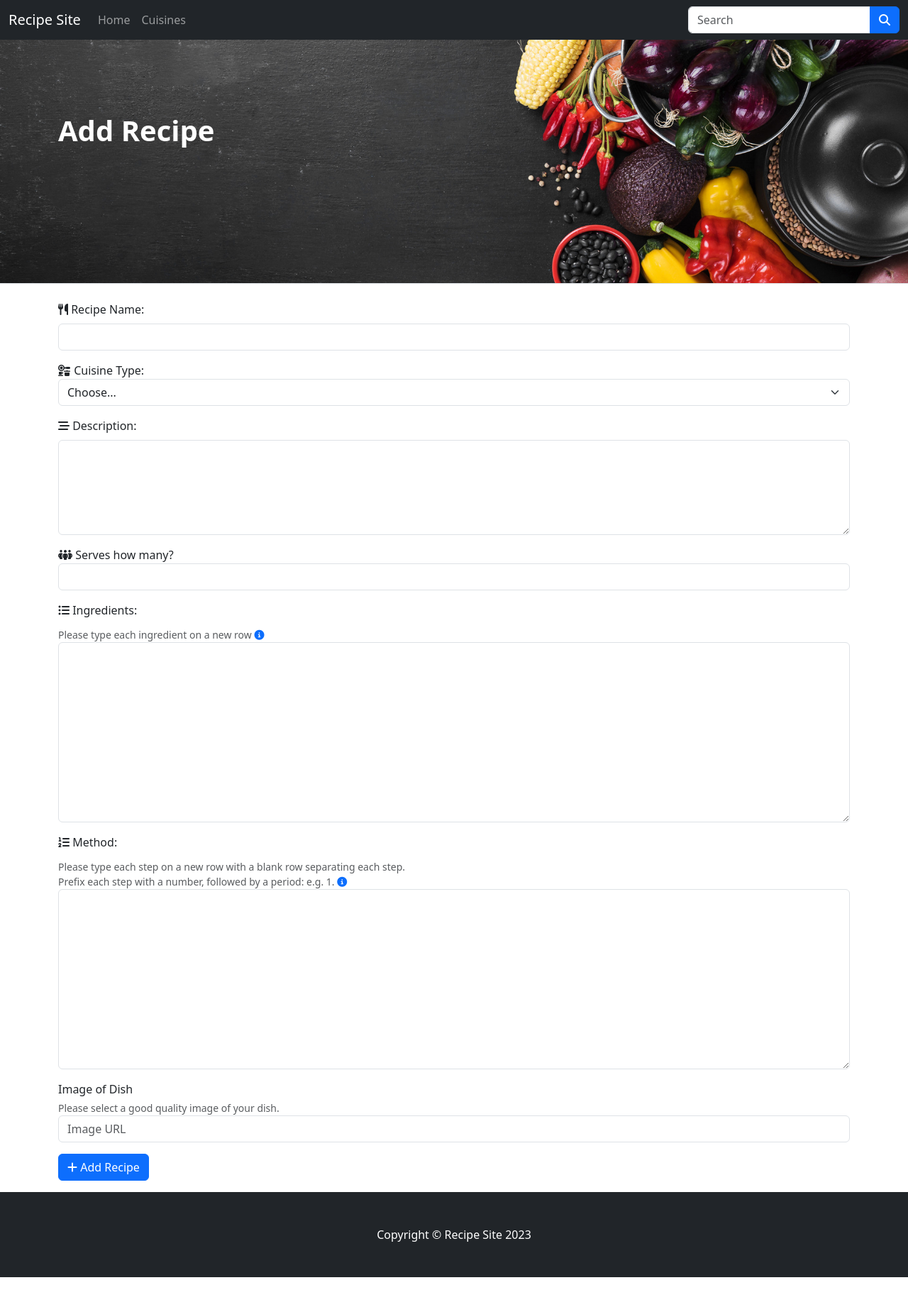
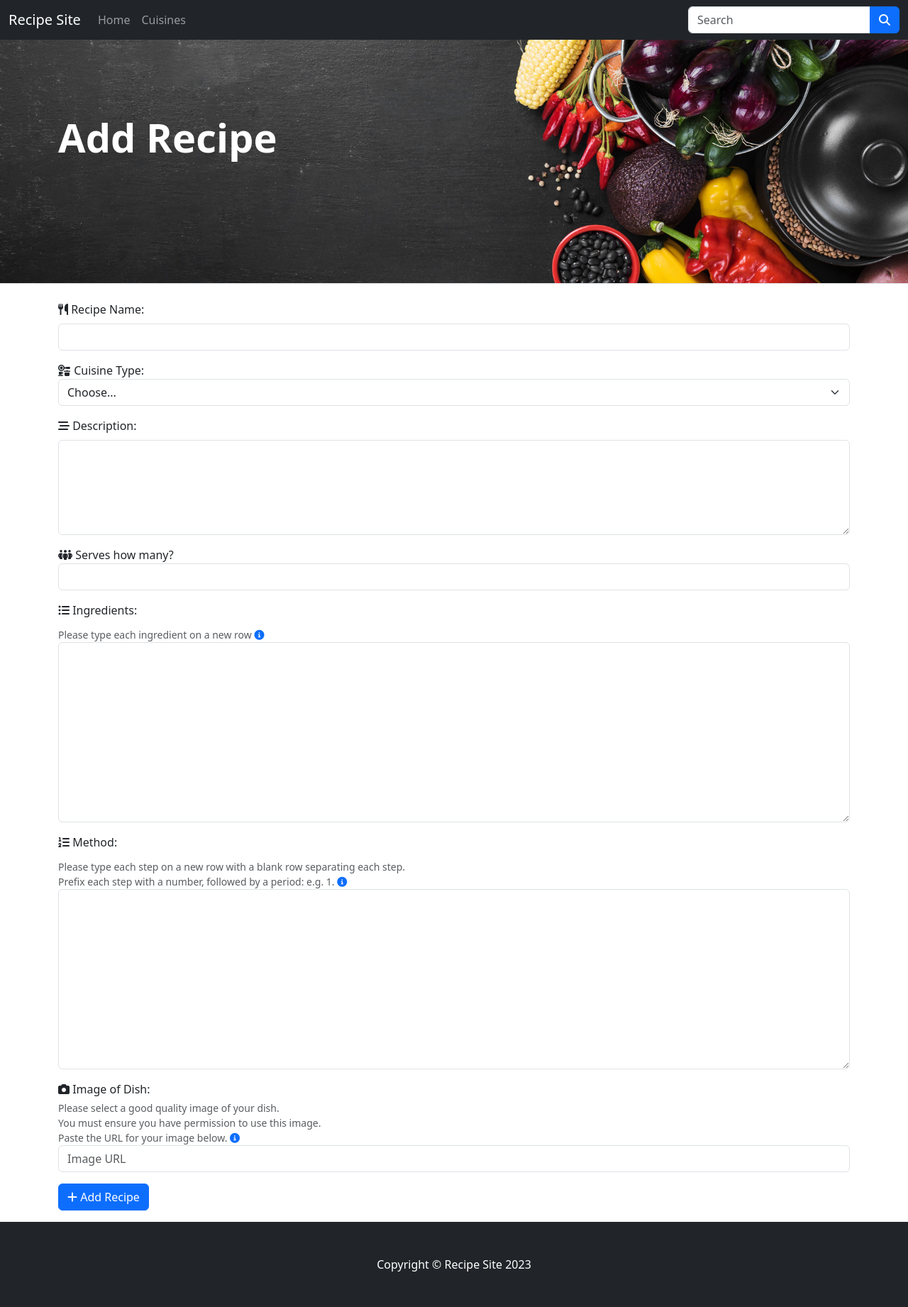
Before and after one commit to ozpc99/My-Recipes, a Flask app: page /add_recipe in a window 1280 px wide. Shown: the whole page at 71% size. Before the commit the page ends 1800 px from the top, so only its background shows below. Run offline with Flask 2, Linux system fonts and the light colour scheme; data that the repository does not hold is empty; some libraries are stand-ins or nearby versions.

Commit message:
Restyled Hero Images
Restyled hero images to same image across all pages.

```diff
--- a/recipe_site/routes.py
+++ b/recipe_site/routes.py
@@ -39,7 +39,7 @@ def results():
     search_value = request.args.get('search_value')
     matching_recipes = Recipe.query.filter(or_(Recipe.recipe_name.ilike(f"%{search_value}%"), Recipe.recipe_description.ilike(f"%{search_value}%"))).all()
     if not matching_recipes:
-        flash("Sorry, we couldn't find what you were looking for", "info")
+        flash("Sorry, we couldn't find what you were looking for", "secondary")
     return render_template("results.html", recipes=matching_recipes)
 
 
--- a/recipe_site/templates/add_recipe.html
+++ b/recipe_site/templates/add_recipe.html
@@ -14,7 +14,7 @@
 <header class="py-5 bg-light border-bottom mb-4">
     <div class="container">
         <div class="text-start" style="margin-top: 10%; margin-bottom: 10%;">
-            <h1 class="fw-bolder text-white">Add Recipe</h1>
+            <h1 class="text-white display-4 fw-bold">Add Recipe</h1>
         </div>
     </div>
 </header>
@@ -166,13 +166,63 @@
         </div>
 
         <!-- Recipe Image -->
-        <label for="recipe_img">Image of Dish</label>
+        <label for="recipe_img">
+            <i class="fa-solid fa-camera"></i> Image of Dish:
+        </label>
         <div id="recipe_ingredientsHelp" class="form-text">
             Please select a good quality image of your dish.
+            <br>
+            You must ensure you have permission to use this image.
+            <br>
+            Paste the URL for your image below.
+            <!-- Button trigger modal -->
+            <a data-bs-toggle="modal" href="#image-modal">
+                <i class="fa-solid fa-circle-info"></i>
+            </a>
         </div>
         <div class="mb-3">
             <input type="text" name="recipe_img" id="recipe_img" placeholder="Image URL"
                 aria-placeholder="Recipe Image URL" aria-label="Recipe Image URL" class="form-control" required>
+        </div>
+        <!-- Method Info Modal -->
+        <div class="modal fade" id="image-modal" tabindex="-1" aria-labelledby="image-modal" aria-hidden="true">
+            <div class="modal-dialog modal-lg">
+                <div class="modal-content">
+                    <div class="modal-header">
+                        <h1 class="modal-title fs-5">Instructions:</h1>
+                        <button type="button" class="btn-close" data-bs-dismiss="modal" aria-label="Close"></button>
+                    </div>
+                    <div class="modal-body">
+                        <div class="alert alert-warning alert-dismissible fade show" role="alert">
+                            <i class="fa-solid fa-triangle-exclamation"></i> <em>Currently, Recipe Site can only accept image uploads via URL.</em>
+                            <button type="button" class="btn-close" data-bs-dismiss="alert" aria-label="Close"></button>
+                        </div>
+                        <p>
+                            <strong>
+                                <i class="fa-solid fa-circle-exclamation"></i>
+                                The image you choose must either be your own, or you must have permission to use it.
+                            </strong>
+                        </p>
+                        <u>If uploading from Google Photos:</u>
+                        <small>(Desktop Only)</small>
+                        <ul style="list-style-type: none; padding: 0; margin: 0;">
+                            <li>1. Navigate to Google Photos and select your chosen image.</li>
+                            <li>2. Right-Click on the image and select: 'Open image in new tab'.</li>
+                            <li>3. Copy the entire URL from the address bar and paste it into the form.</li>
+                        </ul>
+                        <br>
+                        <u>If uploading from another site:</u>
+                        <ul style="list-style-type: none; padding: 0; margin: 0;">
+                            <li>1. Within your browser, navigate to your chosen image.</li>
+                            <li>2. Right-Click on the image and select: 'Open image in new tab'.</li>
+                            <li>3. Copy the entire URL from the address bar and paste it into the form.</li>
+                        </ul>
+                    </div>
+                    <div class="modal-footer">
+                        <button type="button" class="btn btn-secondary" data-bs-dismiss="modal">Close</button>
+                    </div>
+                </div>
+            </div>
         </div>
 
         <!-- Post Date --
--- a/recipe_site/templates/base.html
+++ b/recipe_site/templates/base.html
@@ -110,22 +121,20 @@
                                 <a href="{{ url_for('reset_password') }}">Forgotten Password?</a>
                             </small>
                         </form>
-                        {% endif %}
                     </div>
                 </div>
             </div>
         </section>
-
-        <style>
-            .hero {
-                height: 100vh;
-                background-image: url("{{ url_for('static', filename='/assets/images/hero.jpg') }}");
-                background-size: cover;
-                background-position: center;
-                background-attachment: fixed;
-                /* color: #fff;  Set text color to white or another contrasting color */
-            }
-        </style>
+        {% else %}
+        <!-- Hero for when user IS signed in -->
+        <section id="user_hero" class="py-5 bg-light border-bottom mb-4">
+            <div class="container">
+                <div class="text-start" style="margin-top: 10%; margin-bottom: 10%;">
+                    <h1 class="text-white display-4 fw-bold">Welcome {{ g.user.f_name }}!</h1>
+                </div>
+            </div>
+        </section>
+        {% endif %}
 
         <!-- Carousel to display recipes rated 4 stars or more -->
         <section id="carouselExampleDark" class="carousel carousel-dark slide" data-bs-ride="carousel">
--- a/recipe_site/templates/cuisine.html
+++ b/recipe_site/templates/cuisine.html
@@ -15,7 +15,7 @@
 <header class="py-5 bg-light border-bottom mb-4">
     <div class="container">
         <div class="text-start" style="margin-top: 10%; margin-bottom: 10%;">
-            <h1 class="fw-bolder text-white">Cuisines</h1>
+            <h1 class="text-white display-4 fw-bold">Cuisines</h1>
             {% if g.user %}
             <button class="btn btn-lg btn-primary" type="button" data-bs-toggle="modal"
                 data-bs-target="#addCuisineModal">
--- a/recipe_site/templates/results.html
+++ b/recipe_site/templates/results.html
@@ -15,7 +15,7 @@
 <header class="py-5 bg-light border-bottom mb-4">
     <div class="container">
         <div class="text-start" style="margin-top: 10%; margin-bottom: 10%;">
-            <h1 class="fw-bolder text-white">Search Results</h1>
+            <h1 class="text-white display-4 fw-bold">Search Results</h1>
         </div>
     </div>
 </header>
```
Also changed, not shown: other parts of recipe_site/templates/base.html (+22 -11 lines), recipe_site/templates/recipes.html (+12 -3 lines), recipe_site/templates/reset_password.html (+14 -4 lines), recipe_site/templates/sign_up.html (+14 -4 lines), README.md.
